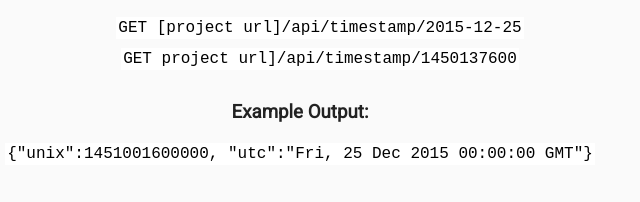
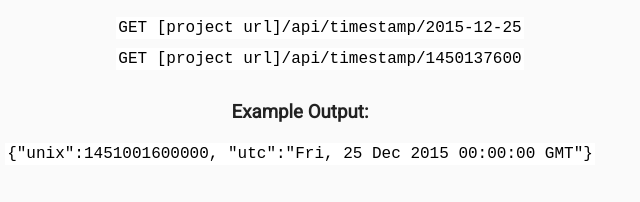
Before and after one commit to cyogian/fcc-timestamp, a website: page views/index.html in a window 1280 px wide. Shown: the part 551-753 px from the top of the page, 340-980 px from the left. Drawn offline with Linux system fonts and the light colour scheme; files that its build step writes are made by us from their sources.

Commit message:
Update index.html

```diff
--- a/views/index.html
+++ b/views/index.html
@@ -32,7 +32,7 @@
         <ul>
           <li>
             <code>GET [project url]/api/timestamp/2015-12-25</code></li>
-          <li><code>GET project url]/api/timestamp/1450137600</code></li>
+          <li><code>GET [project url]/api/timestamp/1450137600</code></li>
         </ul>
 
         <h3>Example Output:</h3>
```
